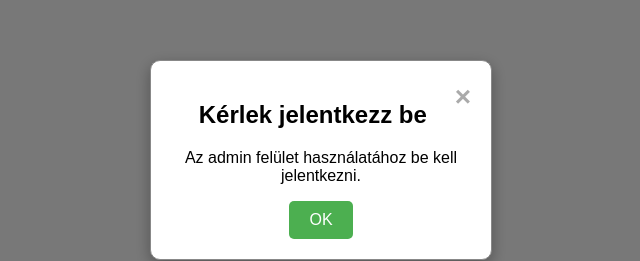
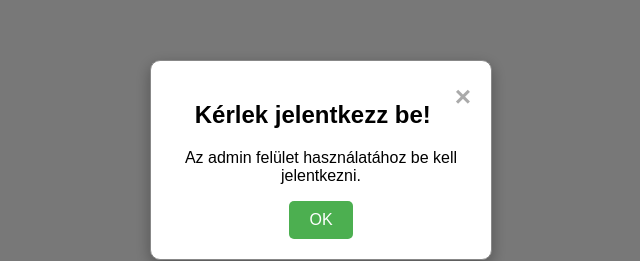
Before and after one commit to krishappsreal/Admin, a plain HTML site: page index.html in a window 1280 px wide. Shown: the part 132-393 px from the top of the page, 319-959 px from the left. Drawn offline with Linux system fonts and the light colour scheme.

Commit message:
Update index.html

```diff
--- a/index.html
+++ b/index.html
@@ -75,7 +75,7 @@
     <div id="myModal" class="modal">
         <div class="modal-content">
             <span id="closeModal" class="close">&times;</span>
-            <h2>Kérlek jelentkezz be</h2>
+            <h2>Kérlek jelentkezz be!</h2>
             <p>Az admin felület használatához be kell jelentkezni.</p>
             <button id="okButton">OK</button>
         </div>
```
